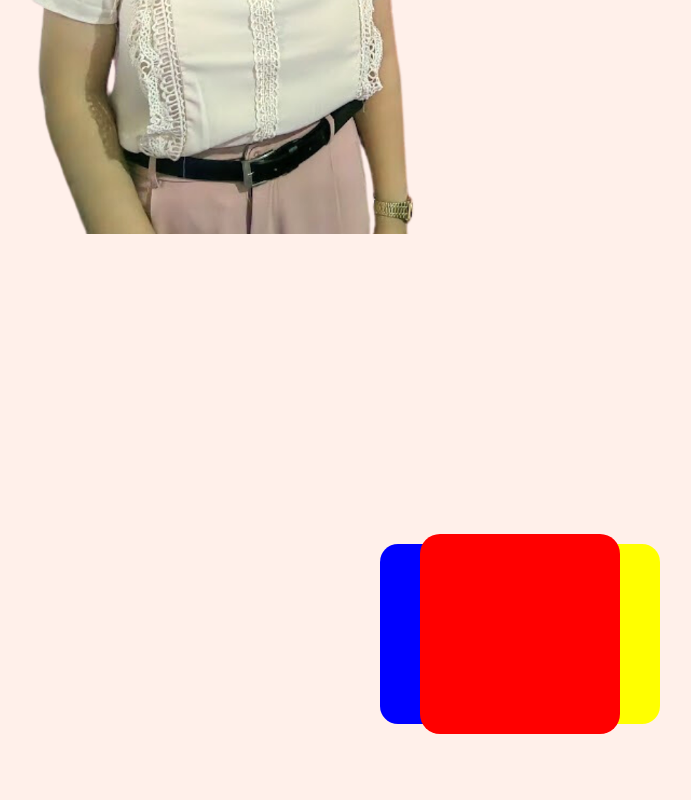
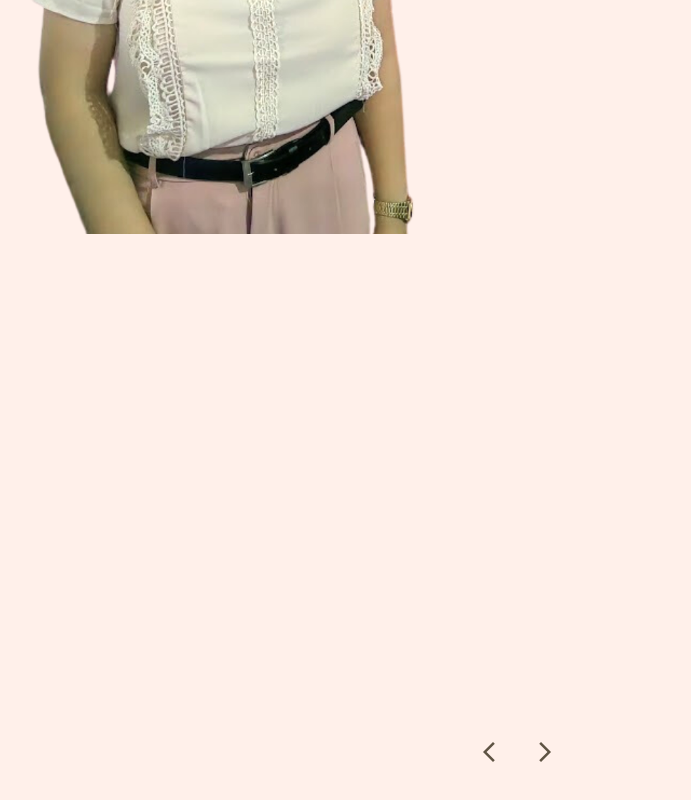
Before and after one commit to ljdsuarez/mavPortfolio, a plain HTML site: page index.html in a window 1280 px wide. Shown: the part 1366-2166 px from the top of the page, without its empty margins (120-811 px from the left). Drawn offline with nearby package versions, Linux system fonts and the light colour scheme; a web font is replaced by a local one.

Commit message:
unfixed carouseld for work

```diff
--- a/index.html
+++ b/index.html
@@ -9,6 +9,10 @@
     <link
       href="https://fonts.googleapis.com/css2?family=Dancing+Script&family=Montserrat&family=Montserrat+Subrayada&family=Moul&family=Mr+De+Haviland&display=swap"
       rel="stylesheet"
+    />
+    <link
+      rel="stylesheet"
+      href="https://fonts.googleapis.com/css2?family=Material+Symbols+Outlined:opsz,wght,FILL,GRAD@20..48,100..700,0..1,-50..200"
     />
     <title>Mav Portfolio</title>
   </head>
@@ -101,9 +105,15 @@
       <!-- WORKS PAGE START-->
       <div class="works" id="works">
         <div class="work-container">
-          <div class="work-card1 work-card"></div>
-          <div class="work-card2 work-card"></div>
-          <div class="work-card3 work-card"></div>
+          <div class="arrow-left">
+            <span class="material-symbols-outlined"> arrow_back_ios </span>
+          </div>
+          <div class="arrow-right">
+            <span class="material-symbols-outlined"> arrow_forward_ios </span>
+          </div>
+          <div class="work-card data-work=1"></div>
+          <div class="work-card opacity-card data-work=2"></div>
+          <div class="work-card opacity-card data-work=3"></div>
         </div>
       </div>
       <!-- WORKS PAGE END-->
--- a/style.css
+++ b/style.css
@@ -441,28 +441,51 @@ meter {
   justify-content: center;
   align-items: center;
   border-radius: 20px;
+  transition: all 0.5s cubic-bezier(0.23, 0.62, 0.63, 0.89);
 }
-.work-card1 {
+
+[data-work="1"] {
   background-color: red;
   height: 100%;
   width: 100%;
   z-index: 2;
+  transform: translateX(0px) scale(1);
 }
 
-.work-card2 {
-  background-color: yellow;
+[data-work="2"] {
+  background-color: blue;
   height: 100%;
   width: 100%;
   position: absolute;
   transform: translateX(50px) scale(0.9);
 }
 
-.work-card3 {
-  background-color: blue;
+[data-work="3"] {
+  background-color: green;
   height: 100%;
   width: 100%;
   position: absolute;
   transform: translateX(-50px) scale(0.9);
+}
+
+.arrow-left {
+  position: absolute;
+  max-height: 100px;
+  max-width: 100px;
+  z-index: 3;
+  transform: translate(-25px, 120px);
+}
+
+.arrow-right {
+  position: absolute;
+  max-height: 100px;
+  max-width: 100px;
+  z-index: 3;
+  transform: translate(25px, 120px);
+}
+
+.opacity-card {
+  opacity: 0.5;
 }
 
 /* ============== WORKS PAGE END ============== */
@@ -609,3 +632,9 @@ meter {
     width: 1024px;
   }
 }
+
+/* ============== MATERIAL ICON ============== */
+.material-symbols-outlined {
+  font-variation-settings: "FILL" 0, "wght" 400, "GRAD" 0, "opsz" 24;
+  color: var(--color-3);
+}
```
